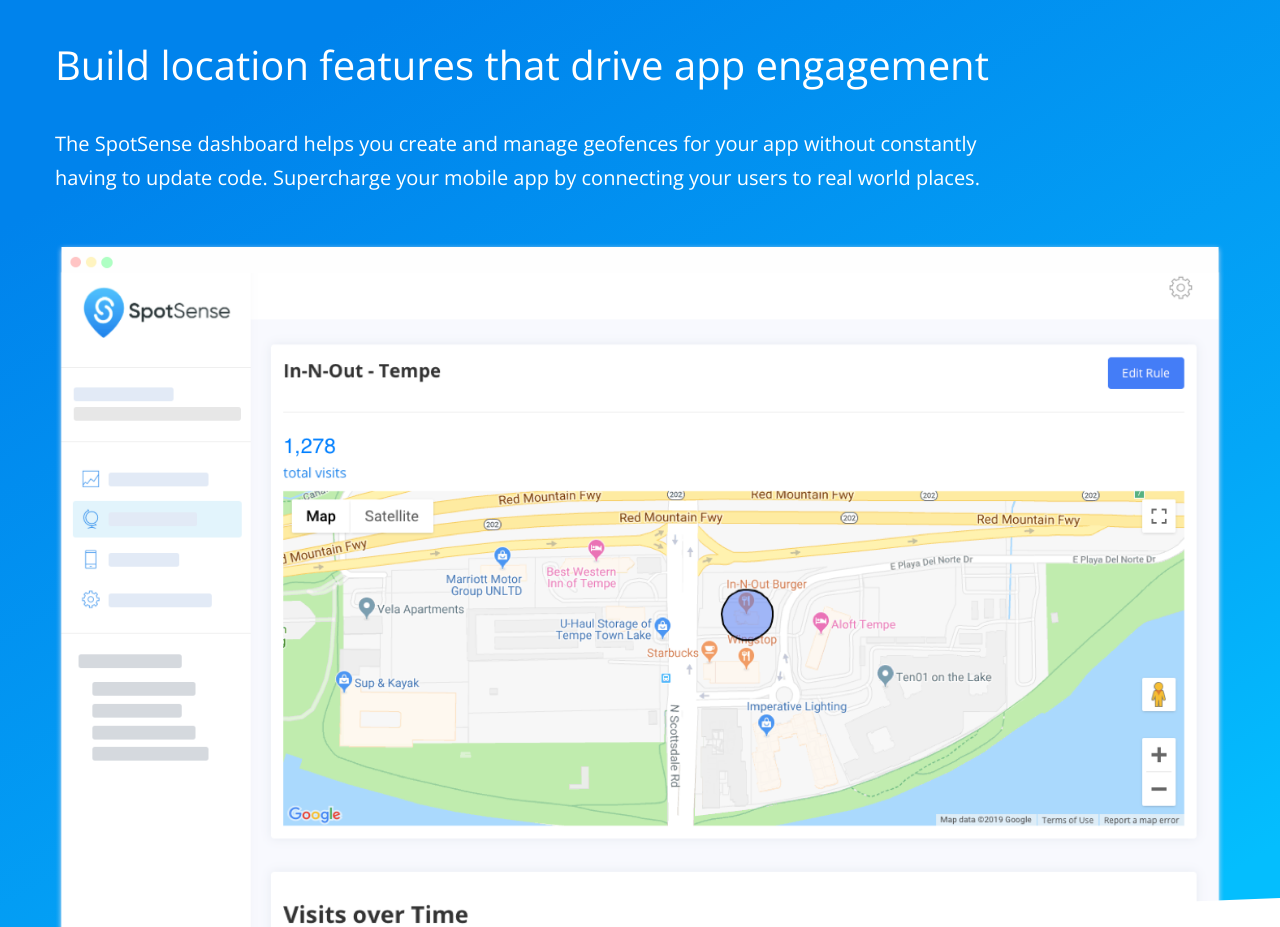
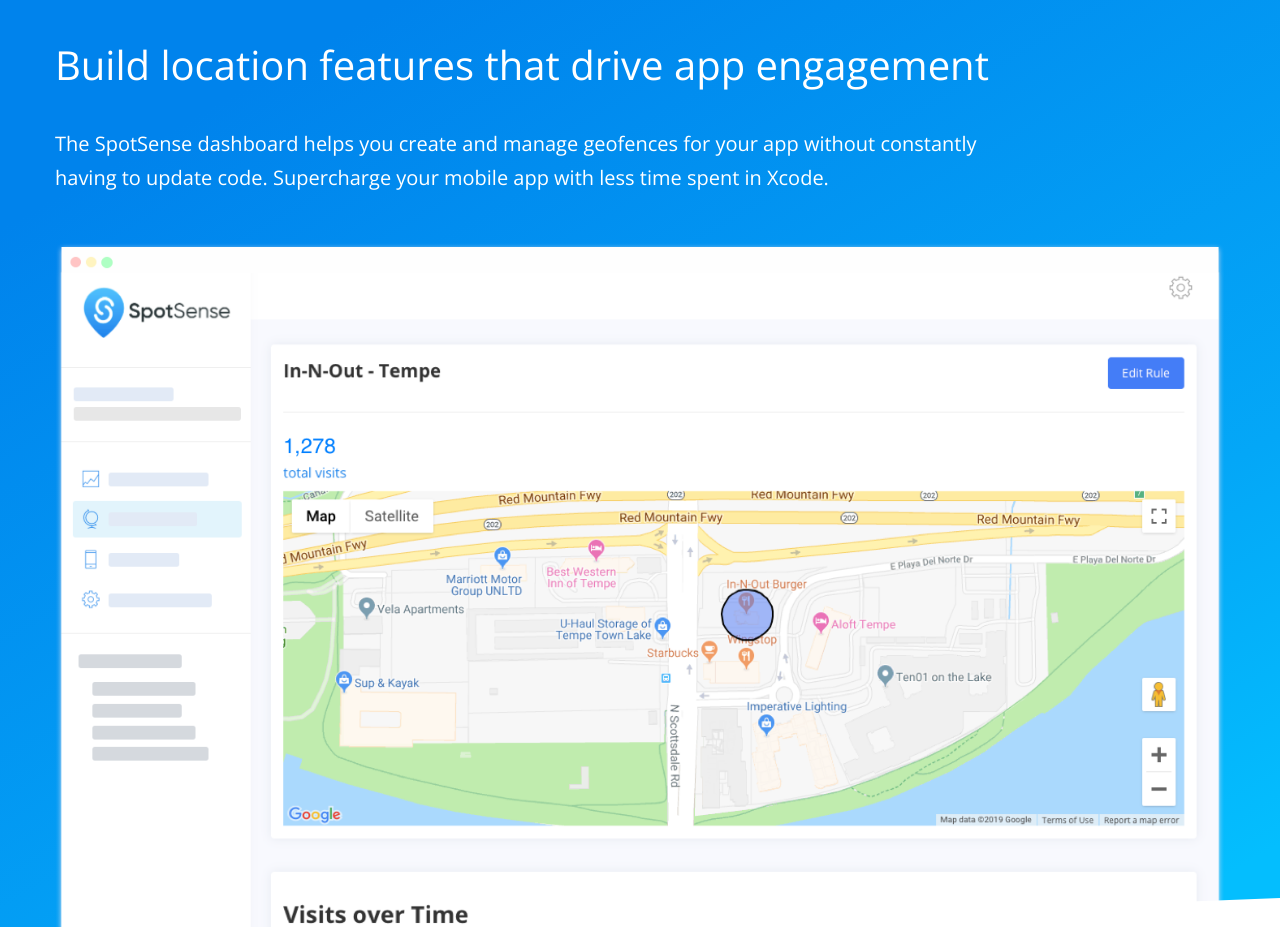
Before and after one commit to zdebrine/funded-landing-page, a website: page index.html in a window 1280 px wide. Shown: the part 1260-2187 px from the top of the page. Drawn offline with nearby package versions, Linux system fonts and the light colour scheme.

Commit message:
Removed repeat copy

```diff
--- a/index.html
+++ b/index.html
@@ -168,7 +168,7 @@
         <h1 class="text-left text-white">Build location features that drive app engagement</h1>
         <div class="row">
           <div class="col-md-10 col-12">
-            <p class="lead mb-0 text-left text-white">The SpotSense dashboard helps you create and manage geofences for your app without constantly having to update code. Supercharge your mobile app by connecting your users to real world places.</p>
+            <p class="lead mb-0 text-left text-white">The SpotSense dashboard helps you create and manage geofences for your app without constantly having to update code. Supercharge your mobile app with less time spent in Xcode.</p>
           </div>
         </div>
 
```
